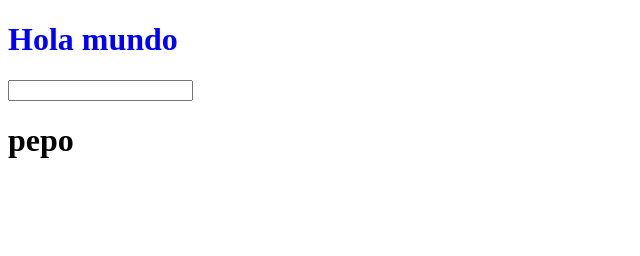
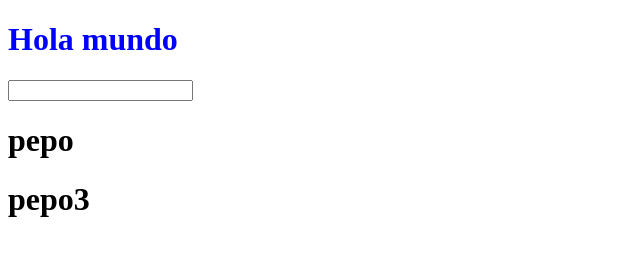
Before and after one commit to MichaelAlva9914152/Proyecto-1, a plain HTML site: page index.html in a window 1280 px wide. Shown: the whole page, without its empty margins (0-640 px from the left). Drawn offline with Linux system fonts and the light colour scheme.

Commit message:
prueba pepo

```diff
--- a/index.html
+++ b/index.html
@@ -13,6 +13,7 @@
     <h1 style="color: blue;">Hola mundo</h1>
     <input type="password" >
     <h1>pepo</h1>
+    <h1>pepo3</h1>
 
 </body>
 </html>
```
